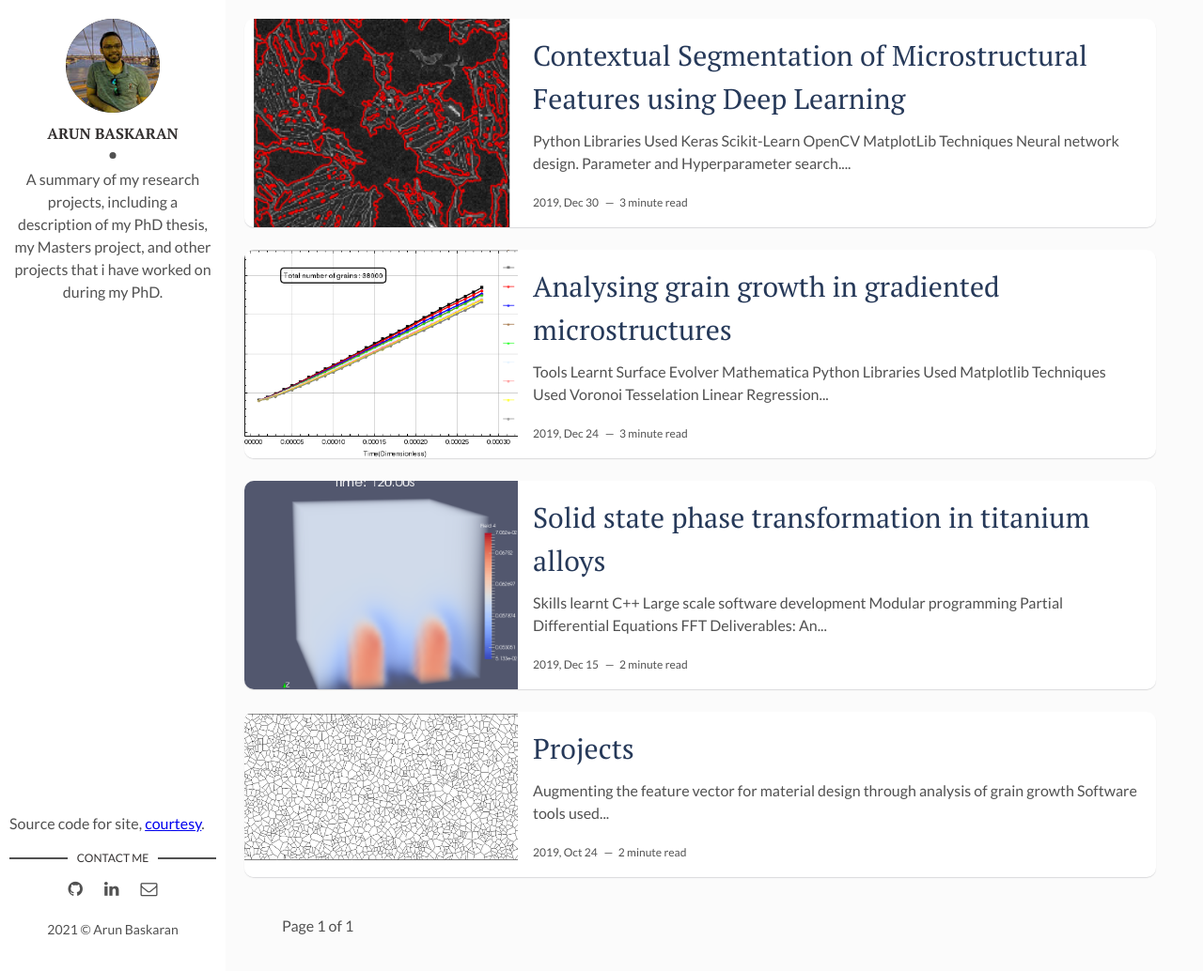
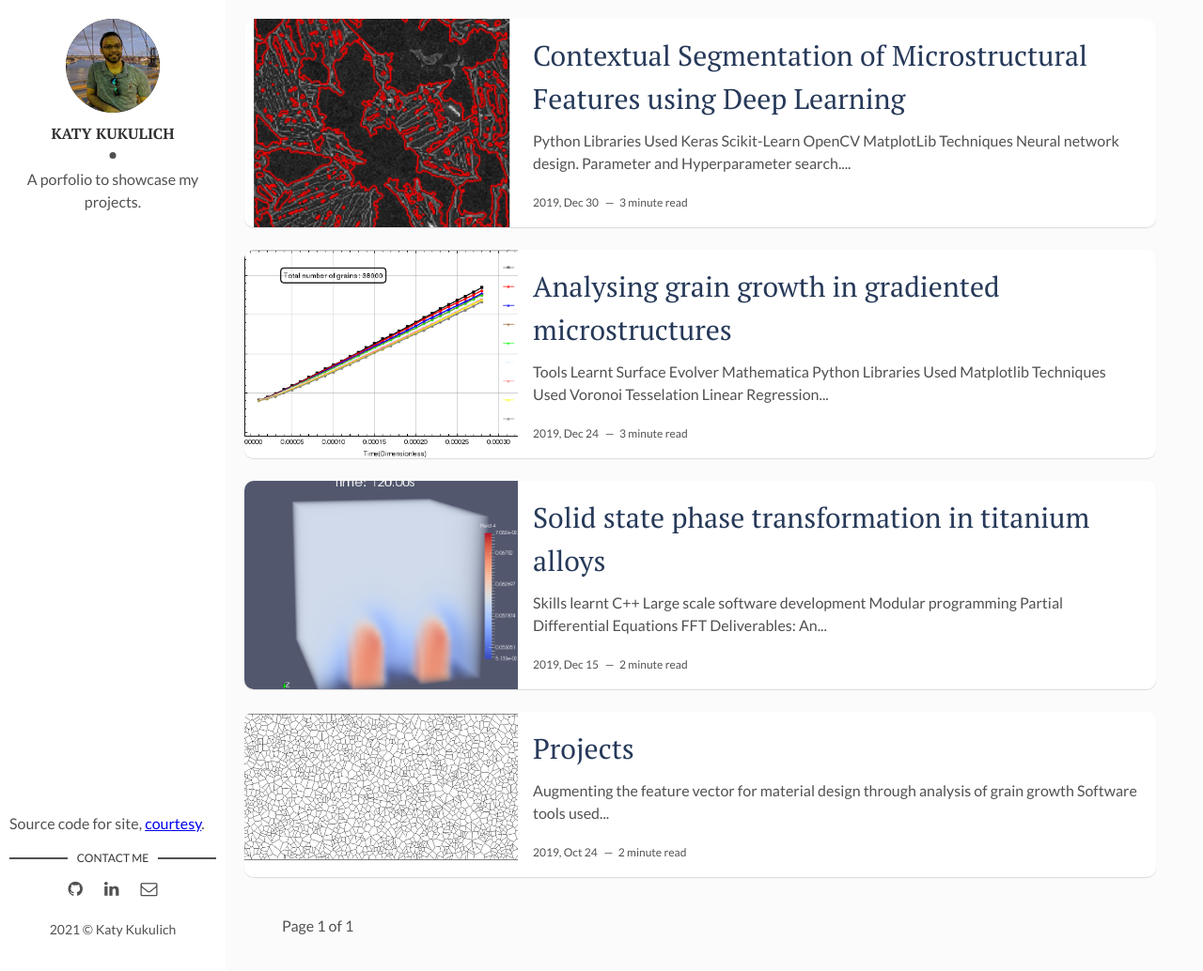
Before and after one commit to kkukulich/kkukulich.github.io, a Jekyll site: the page built from index.html, in a window 1280 px wide and 1034 px high. Shown: the whole window at 94% size. Built offline with Jekyll 4.4.1, drawn with Linux system fonts in a browser that asks for light colours; the list of posts is cut into pages by our own code.

Commit message:
Update _config.yml

```diff
--- a/_config.yml
+++ b/_config.yml
@@ -9,14 +9,14 @@ logo: Brooklyn.jpg
 page-img: Brooklyn.jpg
 
 # Author Settings
-author: Arun Baskaran # add your name
+author: Katy Kukulich # add your name
 author-img: rsz_brooklyn.jpg # add your photo
-about-author: A summary of my research projects, including a description of my PhD thesis, my Masters project, and other projects that i have worked on during my PhD.
+about-author: A porfolio to showcase my projects.
 permalink: ':title/'
 #social-twitter: # add your Twitter handle
 #social-facebook: # add your Facebook handle
-social-github: ArunBaskaran # add your Github handle
-social-linkedin: # add your Linkedin handle
+#social-github:  # add your Github handle
+#social-linkedin: # add your Linkedin handle
 #social-email: # add your Email address
 
 # Disqus
```
